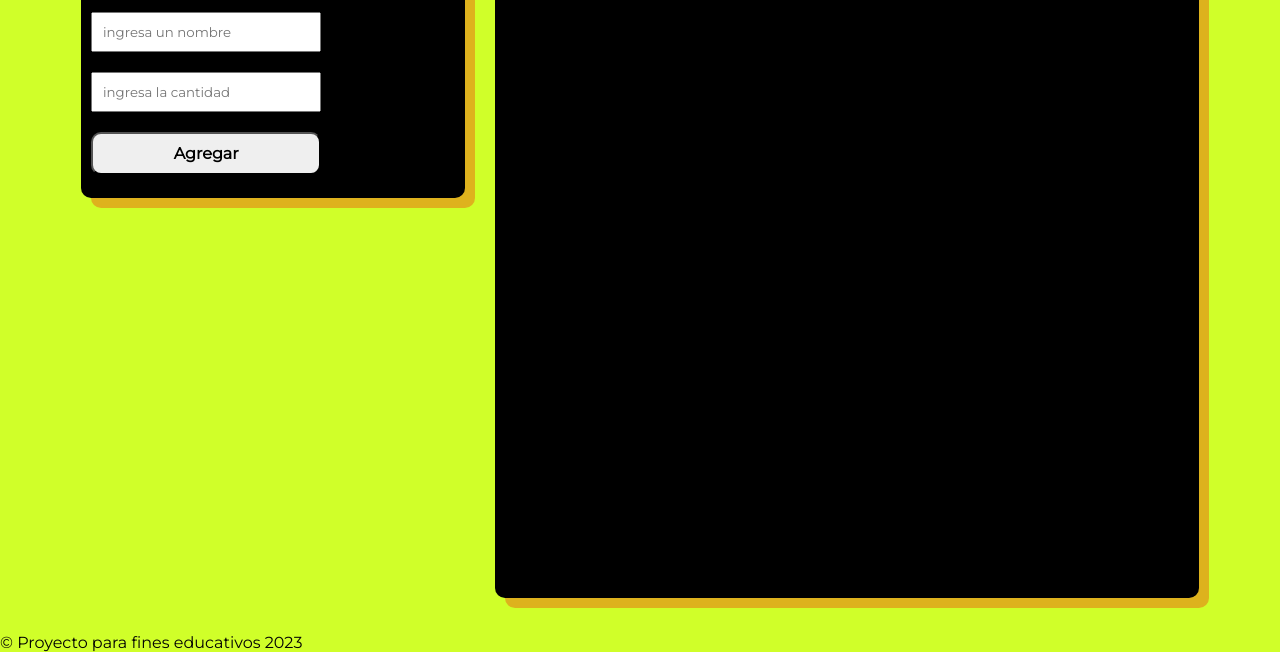
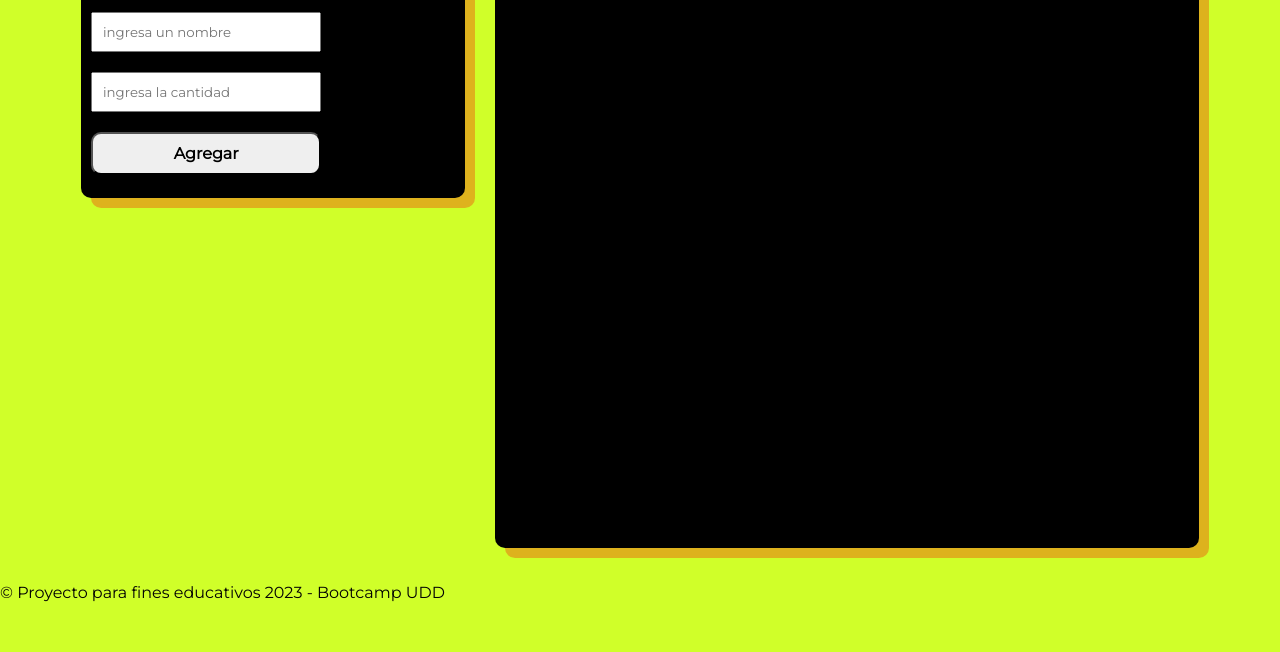
Before and after one commit to OSGERARDO/proyecto-crud, a plain HTML site: page index.html in a window 1280 px wide. Shown: the part 167-819 px from the top of the page. Drawn offline with Linux system fonts and the light colour scheme.

Commit message:
ajuste css

```diff
--- a/index.html
+++ b/index.html
@@ -43,7 +43,7 @@
     </div>
 
     <div>
-        <footer class="footer">&copy; Proyecto para fines educativos 2023</footer>
+        <footer class="footer">&copy; Proyecto para fines educativos 2023 - Bootcamp UDD</footer>
     </div>
 
 
--- a/styles.css
+++ b/styles.css
@@ -25,7 +25,7 @@ font-size: 50px;
 
 .contenedor {
     width: 100%;
-    height: calc(100vh - 100px);
+    height: calc(100vh - 150px);
     display: flex;
     justify-content: center;
 }
```
